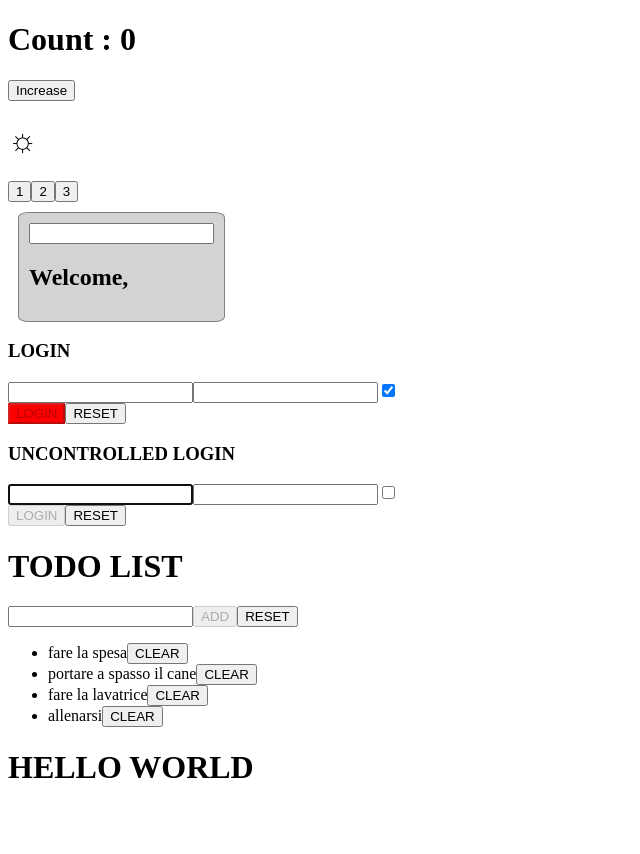
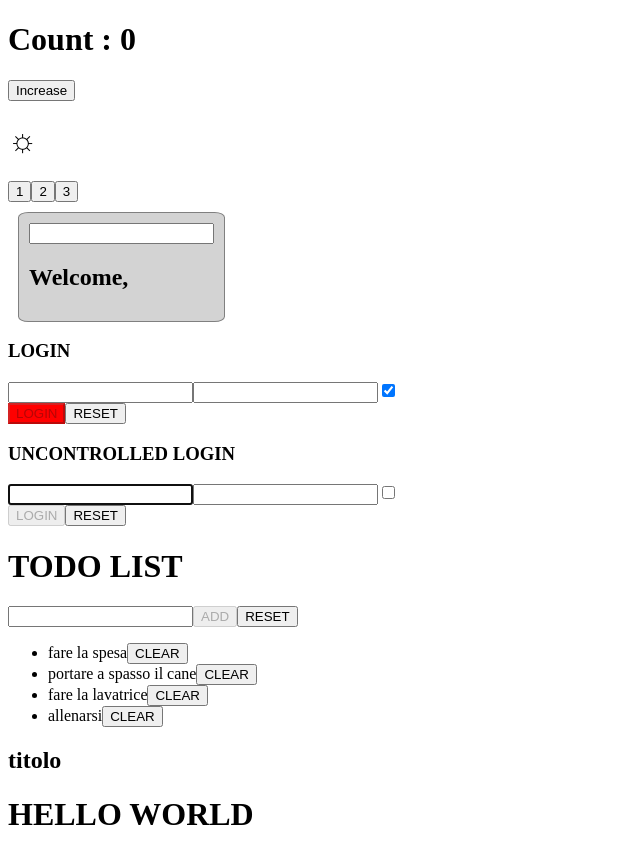
Before and after one commit to Baku305/react-exercises, a React (Create React App) app in the folder react-exercises/: page / in a window 1280 px wide. Shown: the whole page, without its empty margins (0-640 px from the left). Before the commit the page ends 807 px from the top, so only its background shows below. Built offline with nearby package versions, Linux system fonts and the light colour scheme.

Commit message:
feat / add props title to container component

```diff
--- a/react-exercises/src/Container.jsx
+++ b/react-exercises/src/Container.jsx
@@ -6,6 +6,7 @@ export class Container extends React.Component{
         render(){
             return(
                 <div>
+                    <h2>{this.props.title}</h2>
                     {this.props.children}
                 </div>
             )
--- a/react-exercises/src/app.jsx
+++ b/react-exercises/src/app.jsx
@@ -33,7 +33,7 @@ export class App extends React.Component {
         <div>
           <TodoList/>
         </div>
-        <Container>
+        <Container title="titolo">
           <Welcome/>
         </Container>
 
```
